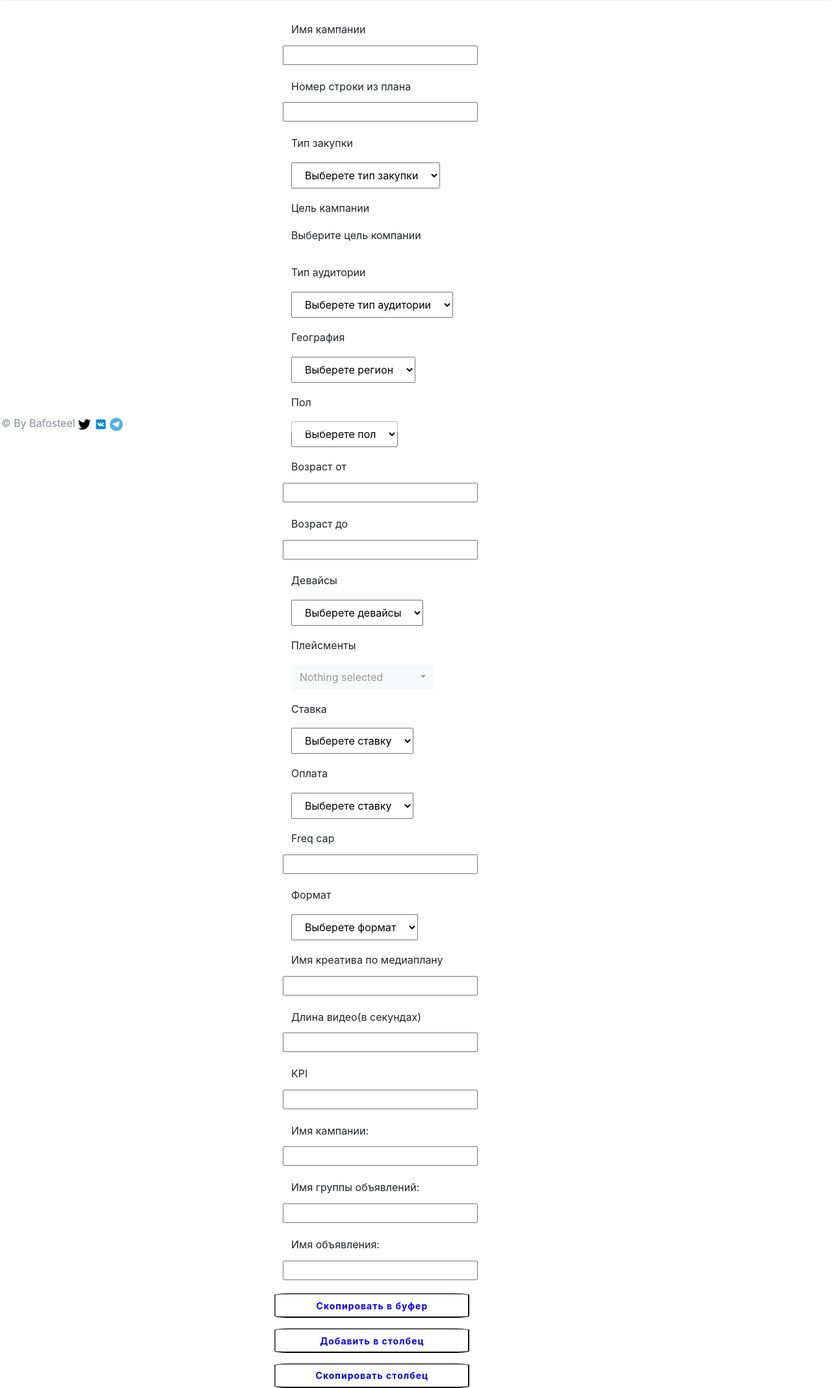
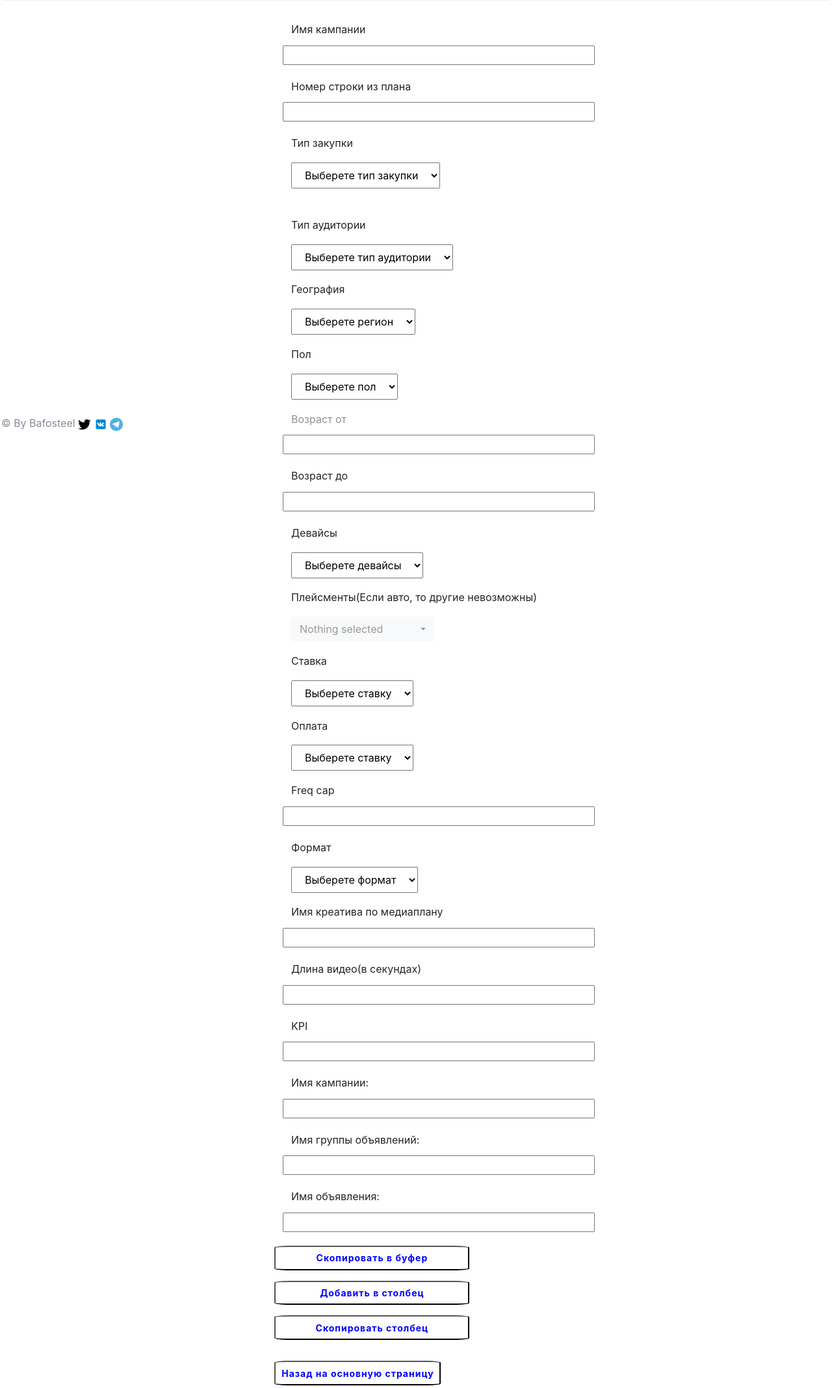
Before and after one commit to AdvDevBaf/ADVAPPS, a Django app: page /ads_names/ in a window 1280 px wide. Shown: the part 135-2271 px from the top of the page at 65% size. Run offline with Django 3.2, Linux system fonts and the light colour scheme; some libraries are stand-ins or nearby versions.

Commit message:
Moree js stuff

```diff
--- a/BafosApp/templates/BafosApp/ads_names.html
+++ b/BafosApp/templates/BafosApp/ads_names.html
@@ -12,11 +12,11 @@
 <form action="" method="POST" name="idform">
     <p class="texts">Имя кампании</p>
 <p class="fields"><label>
-    <input type="text" name="сompany" id="input" onkeyup="copytext()">
+    <input type="text" name="сompany" style="width: 480px;" id="input" onkeyup="copytext()">
 </label>
     <p class="texts">Номер строки из плана</p>
 <p class="fields"><label>
-    <input type="text" name="сompany" id="num" onkeyup="addzeros()">
+    <input type="text" name="сompany" style="width: 480px;" id="num" onkeyup="addzeros()">
 </label>
     <p class="texts">Тип закупки</p>
     <label class="field">
@@ -26,7 +26,7 @@
             <option value="R-F">Охват и частота</option>
         </select>
     </label>
-  <p class="texts">Цель кампании</p>
+  <p class="hide AUC R-F texts">Цель кампании</p>
      <style type="text/css">
   .hide{
     display:none;
@@ -42,7 +42,7 @@ window.addEventListener('DOMContentLoaded', function() {
   function change()
   {
     [].forEach.call(hide, function(el) {
-           var add = el.classList.contains(select.value) ? "add" : "remove"
+           var add = el.classList.contains(select.value) ? "add" : "remove";
            el.classList[add]('show');
     });
   }
@@ -51,7 +51,7 @@ window.addEventListener('DOMContentLoaded', function() {
   });
   </script>
     <label class="hide 0 field">
-          <p class="">Выберите цель компании</p>
+          <p class=""></p>
          </label>
 
     <label class="hide AUC field">
@@ -111,11 +111,11 @@ window.addEventListener('DOMContentLoaded', function() {
     </label>
     <p class="texts">Возраст от</p>
 <p class="fields"><label>
-    <input type="text" id="age_above" name="сompany" onkeyup=copyage()>
+    <input type="text" id="age_above" style="width: 480px;" name="сompany" onkeyup=copyage()>
 </label>
     <p class="texts">Возраст до</p>
 <p class="fields"><label>
-    <input type="text" id ="age_below" name="сompany" onkeyup="copyage()">
+    <input type="text" id ="age_below" style="width: 480px;" name="сompany" onkeyup="copyage()">
 </label>
  <p class="texts">Девайсы</p>
         <label class="field">
@@ -126,7 +126,7 @@ window.addEventListener('DOMContentLoaded', function() {
             <option value="BOTH">BOTH</option>
         </select>
     </label>
-     <p class="texts">Плейсменты</p>
+     <p class="texts">Плейсменты(Если авто, то другие невозможны)</p>
     <label class="multiple">
 <select id="multiplechoise" class="selectpicker" multiple data-live-search="true" onchange="placement()">
   <option value="1">AUTO</option>
@@ -167,7 +167,7 @@ window.addEventListener('DOMContentLoaded', function() {
     </label>
  <p class="texts">Freq cap</p>
 <p class="fields"><label>
-    <input type="text" name="сompany" onkeyup="" id="frequency" onchange="frequencys()">
+    <input type="text" name="сompany" onkeyup="" style="width: 480px;" id="frequency" onchange="frequencys()">
 </label>
 
 
@@ -182,15 +182,15 @@ window.addEventListener('DOMContentLoaded', function() {
     </label>
  <p class="texts">Имя креатива по медиаплану</p>
 <p class="fields"><label>
-    <input type="text" name="сompany" id="creative" onkeyup="add_creative()">
+    <input type="text" name="сompany" id="creative" style="width: 480px;" onkeyup="add_creative()">
 </label>
      <p class="texts">Длина видео(в секундах)</p>
 <p class="fields"><label>
-    <input type="text" name="сompany" id="length" onkeyup="add_length()">
+    <input type="text" name="сompany" id="length" style="width: 480px;" onkeyup="add_length()">
 </label>
         <p class="texts">KPI</p>
 <p class="fields"><label>
-    <input type="text" name="сompany" id="kpi" onkeyup="add_kpi()">
+    <input type="text" name="сompany" style="width: 480px;" id="kpi" onkeyup="add_kpi()">
 </label>
 
 <script>
@@ -279,35 +279,6 @@ window.addEventListener('DOMContentLoaded', function() {
 
             }
 
-            function copydopy() {
-                var audience = document.getElementById('audience').value;
-                var geography = document.getElementById('geography').value;
-
-                var text1 = getSelectedText('letter');
-                var text2 = getSelectedText('number');
-                var val = document.getElementById('letter');
-                var values = $('#multiplechoise').val().join("_");
-                if (val.value =="0" && !($('#multiplechoise option').is(':selected'))) {
-                    var answer = document.getElementById("input").value + "";
-
-                    document.getElementById("result").value = answer + "_" + text2;
-                } else if (!val.value =="0" && !($('#multiplechoise option').is(':selected'))) {
-                   var answer = document.getElementById("input").value + "_" + text1;
-
-                    document.getElementById("result").value = answer + "_" + text2;
-                } else if (val.value =="0" && ($('#multiplechoise option').is(':selected'))) {
-                    var answer = document.getElementById("input").value + "_" + "";
-
-                    document.getElementById("result").value = answer + "_" + text2 + "_" + values;
-                } else {
-                    var answer = document.getElementById("input").value + "_" + text1;
-
-                    document.getElementById("result").value = answer + "_" + text2 + "_" + values;
-                }
-
-
-            }
-
             function copysex() {
             var frequency = document.getElementById('frequency').value;
             var price = document.getElementById('price').value;
@@ -329,7 +300,6 @@ window.addEventListener('DOMContentLoaded', function() {
             }
 
             function copyage() {
-            alert("от 14 до 75 лет");
             var frequency = document.getElementById('frequency').value;
             var price = document.getElementById('price').value;
             var rate = document.getElementById('rate').value;
@@ -341,7 +311,13 @@ window.addEventListener('DOMContentLoaded', function() {
             var audience = document.getElementById('audience').value;
             var geography = document.getElementById('geography').value;
             var answer = audience + "|" + geography;
+            if (Number(age_above)<14){
+                alert("Минимальный возраст 14 лет")
+            } else if((Number(age_below)>75)){
+                alert("Максимальный возраст 75 лет")
+            } else {
              document.getElementById("result").value = answer + "|" + sex + "|" + age_above+ "-" + age_below + "|" + device + "|" + values + "|" + rate + "|" + price + "|" + frequency;
+             }
             }
 
 
@@ -557,16 +533,16 @@ function addzeros() {
     </script>
      <p class="texts">Имя кампании:</p>
 <p class="fields"><label>
-    <input type="text" name="сompany" id="сompany_result" >
+    <input type="text" name="сompany" style="width: 480px;" id="сompany_result" >
 </label>
 
  <p class="texts">Имя группы объявлений:</p>
 <p class="fields"><label>
-    <input type="text" name="сompany" id="result" >
+    <input type="text" name="сompany" style="width: 480px;" id="result" >
 </label>
      <p class="texts">Имя объявления:</p>
 <p class="fields"><label>
-    <input type="text" name="сompany" id="ads_result" >
+    <input type="text" name="сompany" style="width: 480px;" id="ads_result" >
 </label>
 <p class="texts" id="x"></p>
 
@@ -593,7 +569,7 @@ function addzeros() {
     <script>
         function copy2clipboard() {
   /* Get the text field */
-  var copyText = document.getElementById("result");
+  var copyText = document.getElementById("сompany_result");
 
   /* Select the text field */
   copyText.select();
```
